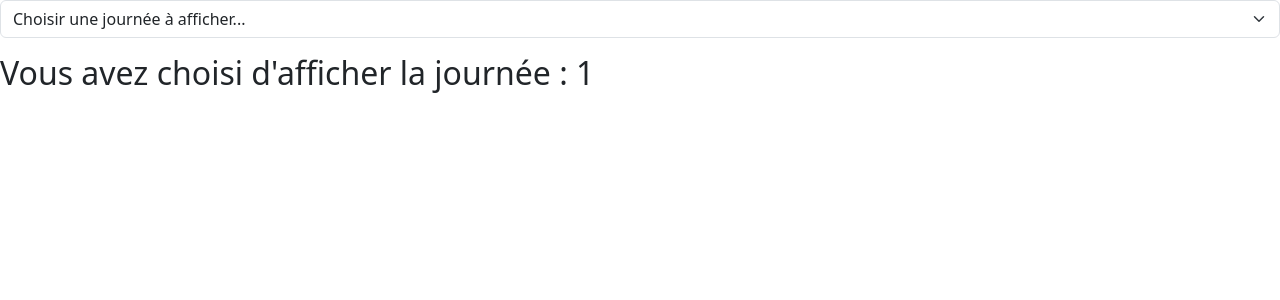
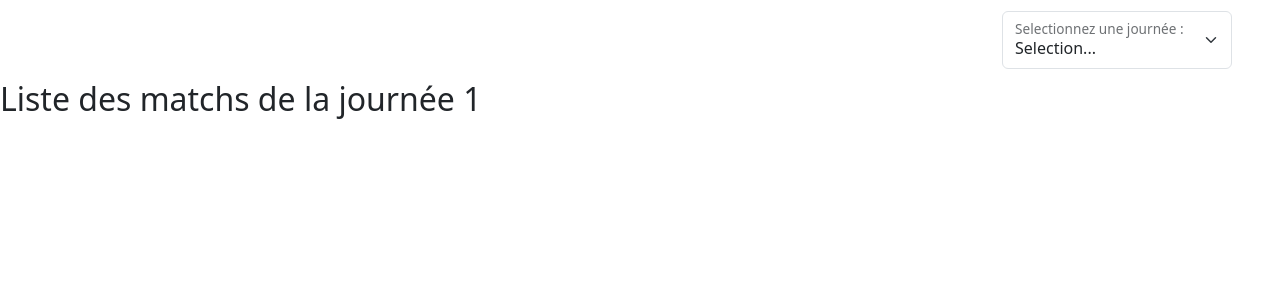
Before and after one commit to JeanNoLimit/Basket_scores, a React (Vite) app: page / in a window 1280 px wide. Shown: the top 300 px of the page. Built offline with nearby package versions, Linux system fonts and the light colour scheme; no server answers.

Commit message:
modification formulaire

```diff
--- a/src/components/App.jsx
+++ b/src/components/App.jsx
@@ -46,7 +46,7 @@ function App() {
   return (
     <>
       <SearchBar nbJournee={nbJournee} onChange={setNumJournee}/>
-      <h2 className="">Vous avez choisi d'afficher la journée : {numJournee } </h2>
+      <h2 className="">Liste des matchs de la journée {numJournee } </h2>
     </>
   )
 }
@@ -59,8 +59,8 @@ function App() {
  */
 function SearchBar({nbJournee, onChange }) {
 
-  return <div>
-    <div className="mb-3">
+  return <div className="">
+    <div className="position-relative w-100" style={{ height: 80 }}>
       <Select
         nbJournee = {nbJournee}
         onChange={onChange}
--- a/src/components/form/Select.jsx
+++ b/src/components/form/Select.jsx
@@ -8,13 +8,17 @@ export function Select({nbJournee, onChange }) {
         return content;
     }
 
-    return <div>
+    return <div className="position-absolute top-50 end-0 translate-middle-y me-5 form-floating" style={{ width: 230 }}>
+
         <select
-            className="form-select"
+            className="form-select "
             onChange={(e)=> onChange(e.target.value)}
-        >
-            <option defaultValue> Choisir une journée à afficher...</option>
+            id="floatingSelect"
+            >
+            <option defaultValue> Selection...</option>
             {getOptions()}
         </select>
+        <label className="" for="floatingSelect"> Selectionnez une journée : </label>
+
     </div>
 }
```
